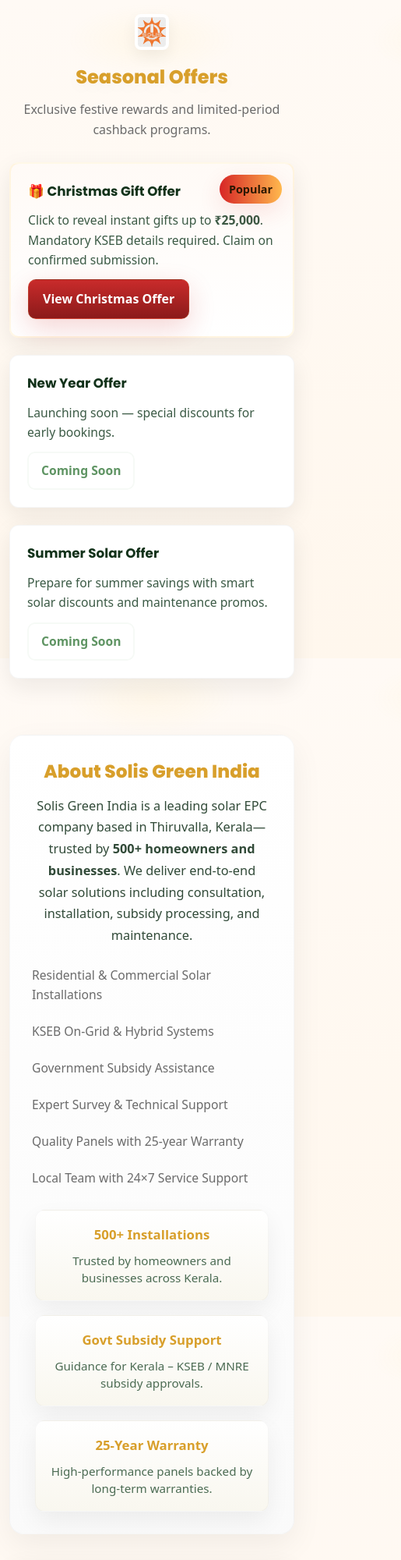
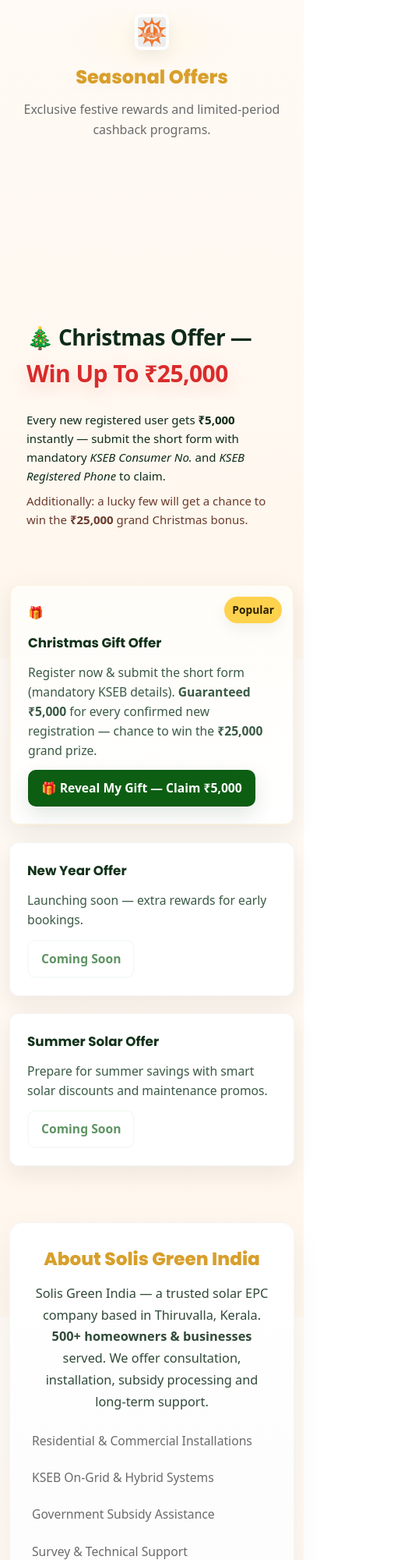
Before and after one commit to joshijacob/offers.solisgreenindia.in, a plain HTML site: page index.html in a window 390 px wide. Shown: the top 2000 px of the page at 78% size, 515 px wide, since content can reach past the window. Drawn offline with Linux system fonts and the light colour scheme.

Commit message:
Update index.html

```diff
--- a/index.html
+++ b/index.html
@@ -3,69 +3,25 @@
 <head>
   <meta charset="utf-8" />
   <meta name="viewport" content="width=device-width,initial-scale=1" />
-  <title>Seasonal Offers | Solis Green India</title>
-
-  <meta name="description" content="Seasonal offers and festive cashback campaigns from Solis Green India. Enjoy special Christmas and New Year solar rewards." />
+  <title>Christmas Offer | Solis Green India — Win Up To ₹25,000</title>
+  <meta name="description" content="Christmas Offer — Join Solis Green India and get ₹5,000 instantly on registration. Chance to win up to ₹25,000 in festive rewards. Mandatory KSEB details required." />
   <meta name="robots" content="index,follow" />
   <link rel="canonical" href="https://offers.solisgreenindia.in/" />
 
-  <!-- Poppins font -->
+  <!-- Fonts -->
   <link href="https://fonts.googleapis.com/css2?family=Poppins:wght@300;400;500;600;700;800&display=swap" rel="stylesheet">
 
-  <!-- Main theme CSS (Gold & White Premium) -->
+  <!-- Main CSS -->
   <link rel="stylesheet" href="/assets/css/offers.css">
 
-  <!-- Christmas accent overrides: red & gold CTAs + badge -->
+  <!-- Inline Christmas accent styles (small overrides for hero sizing) -->
   <style>
-    /* Christmas red & gold accent overrides (scoped, minimal) */
-    .offer-card.highlight {
-      border: 2px solid rgba(255, 197, 60, 0.12);
-      background: linear-gradient(180deg,#fffaf6,#ffffff);
-    }
-
-    /* badge: glowing red -> gold */
-    .offer-card.highlight .card-badge {
-      background: linear-gradient(90deg, #d72626 0%, #ffb84d 100%);
-      color: #2b1700;
-      box-shadow: 0 10px 30px rgba(215,40,40,0.12);
-    }
-
-    /* primary CTA (for highlighted/Christmas card): red button with gold rim */
-    .offer-card.highlight .btn-primary {
-      background: linear-gradient(180deg, #c92b2b, #8b1a1a);
-      border: 1px solid rgba(255, 190, 80, 0.14);
-      box-shadow: 0 12px 34px rgba(200,30,30,0.18);
-      color: #fff;
-    }
-
-    /* CTA hover: gold outline and subtle glow */
-    .offer-card.highlight .btn-primary:hover {
-      transform: translateY(-3px);
-      box-shadow: 0 20px 48px rgba(200,30,30,0.24), 0 0 18px rgba(255, 190, 80, 0.08);
-      border-color: rgba(255,190,80,0.28);
-    }
-
-    /* small trophy/amount style if you show amounts later */
-    .prize-pill {
-      display:inline-block;
-      padding:6px 10px;
-      border-radius:999px;
-      font-weight:700;
-      background: linear-gradient(90deg,#ffd24d,#ffb84d);
-      color:#3b2300;
-      box-shadow: 0 8px 20px rgba(0,0,0,0.08);
-    }
-
-    /* Slight extra emphasis for Christmas title */
-    .offer-card.highlight h2::before {
-      content: "🎁 ";
-    }
-
-    /* Ensure text contrast for buttons on mobile */
-    @media (max-width:640px){
-      .offer-card.highlight .btn-primary { padding:12px 18px; font-size:1rem; }
-      .card-badge { font-size:0.9rem; padding:7px 12px; }
-    }
+    /* Make hero text bigger and prize highlight */
+    .hero-banner { padding:28px 22px; border-radius:14px; }
+    .hero-title { font-size: clamp(28px, 5.8vw, 56px); letter-spacing: -0.02em; }
+    .hero-sub { font-size: clamp(15px, 2.2vw, 20px); }
+    .hero-prize { font-size: clamp(32px, 6.6vw, 68px); font-weight:900; color:#d92b2b; text-shadow:0 6px 22px rgba(217,43,43,0.18); }
+    @media (max-width:640px){ .hero-prize { font-size: 30px; } .hero-title{ font-size:28px; } }
   </style>
 </head>
 
@@ -80,72 +36,78 @@
     <p class="offers-sub">Exclusive festive rewards and limited-period cashback programs.</p>
   </header>
 
-  <!-- decorative confetti/glow (optional) -->
-  <div class="hero-confetti" aria-hidden="true"></div>
+  <!-- Snow layer (CSS) and sparkle canvas (JS draws stars) -->
+  <div class="snow-layer" aria-hidden="true"></div>
+  <canvas id="sparkleCanvas" class="sparkle-canvas" aria-hidden="true"></canvas>
 
-  <!-- Offers carousel -->
+  <!-- Hero Banner -->
   <main class="container" role="main">
+    <section class="hero-banner" aria-labelledby="heroHeading">
+      <h2 id="heroHeading" class="hero-title">🎄 Christmas Offer — <span class="hero-prize">Win Up To ₹25,000</span></h2>
+      <p class="hero-sub">
+        Every new registered user gets <strong>₹5,000</strong> instantly — submit the short form with mandatory <em>KSEB Consumer No.</em> and <em>KSEB Registered Phone</em> to claim.
+        <span style="display:block;margin-top:8px;color:#6b3b2b;">Additionally: a lucky few will get a chance to win the <strong>₹25,000</strong> grand Christmas bonus.</span>
+      </p>
+    </section>
+
+    <!-- Offers carousel -->
     <section class="offers-list" aria-label="Active offers">
       <!-- Christmas (highlighted) -->
       <article class="offer-card highlight" data-offer="christmas" tabindex="0" aria-label="Christmas Offer">
         <div class="card-badge">Popular</div>
+
+        <!-- Animated ribbon + gift icon -->
+        <div class="gift-ribbon" aria-hidden="true">
+          <div class="gift-box" role="img" aria-label="gift box">🎁</div>
+          <div class="ribbon-left"></div>
+          <div class="ribbon-right"></div>
+        </div>
+
         <h2>Christmas Gift Offer</h2>
-        <p class="card-desc">Click to reveal instant gifts up to <strong>₹25,000</strong>. Mandatory KSEB details required. Claim on confirmed submission.</p>
+        <p class="card-desc">
+          Register now & submit the short form (mandatory KSEB details). <strong>Guaranteed ₹5,000</strong> for every confirmed new registration — chance to win the <strong>₹25,000</strong> grand prize.
+        </p>
+
         <div class="card-actions">
-          <a href="/christmas/" class="btn btn-primary offer-cta" data-offer="christmas" title="View Christmas Offer">View Christmas Offer</a>
+          <a href="/christmas/" class="btn btn-primary offer-cta" data-offer="christmas" title="View Christmas Offer">🎁 Reveal My Gift — Claim ₹5,000</a>
         </div>
       </article>
 
       <!-- New Year (coming soon) -->
       <article class="offer-card" data-offer="newyear" tabindex="0" aria-label="New Year Offer - Coming Soon">
         <h2>New Year Offer</h2>
-        <p class="card-desc">Launching soon — special discounts for early bookings.</p>
-        <div class="card-actions">
-          <a class="btn btn-outline disabled" aria-disabled="true">Coming Soon</a>
-        </div>
+        <p class="card-desc">Launching soon — extra rewards for early bookings.</p>
+        <div class="card-actions"><a class="btn btn-outline disabled" aria-disabled="true">Coming Soon</a></div>
       </article>
 
       <!-- Summer (coming soon) -->
       <article class="offer-card" data-offer="summer" tabindex="0" aria-label="Summer Offer - Coming Soon">
         <h2>Summer Solar Offer</h2>
         <p class="card-desc">Prepare for summer savings with smart solar discounts and maintenance promos.</p>
-        <div class="card-actions">
-          <a class="btn btn-outline disabled" aria-disabled="true">Coming Soon</a>
-        </div>
+        <div class="card-actions"><a class="btn btn-outline disabled" aria-disabled="true">Coming Soon</a></div>
       </article>
     </section>
 
-    <!-- Company intro (bottom) -->
+    <!-- Company intro -->
     <section class="company-intro" aria-labelledby="aboutOffers">
       <h2 id="aboutOffers">About Solis Green India</h2>
-
       <p class="intro-text">
-        Solis Green India is a leading solar EPC company based in Thiruvalla, Kerala—trusted by
-        <strong>500+ homeowners and businesses</strong>. We deliver end-to-end solar solutions including consultation, installation, subsidy processing, and maintenance.
+        Solis Green India — a trusted solar EPC company based in Thiruvalla, Kerala. <strong>500+ homeowners & businesses</strong> served. We offer consultation, installation, subsidy processing and long-term support.
       </p>
 
-      <ul class="intro-list" aria-hidden="false">
-        <li>Residential & Commercial Solar Installations</li>
+      <ul class="intro-list">
+        <li>Residential & Commercial Installations</li>
         <li>KSEB On-Grid & Hybrid Systems</li>
         <li>Government Subsidy Assistance</li>
-        <li>Expert Survey & Technical Support</li>
-        <li>Quality Panels with 25-year Warranty</li>
-        <li>Local Team with 24×7 Service Support</li>
+        <li>Survey & Technical Support</li>
+        <li>Quality Panels — 25-year warranty</li>
+        <li>Local 24×7 Service Team</li>
       </ul>
 
-      <div class="features-grid" role="list">
-        <div class="feature-box" role="listitem">
-          <h3>500+ Installations</h3>
-          <p>Trusted by homeowners and businesses across Kerala.</p>
-        </div>
-        <div class="feature-box" role="listitem">
-          <h3>Govt Subsidy Support</h3>
-          <p>Guidance for Kerala – KSEB / MNRE subsidy approvals.</p>
-        </div>
-        <div class="feature-box" role="listitem">
-          <h3>25-Year Warranty</h3>
-          <p>High-performance panels backed by long-term warranties.</p>
-        </div>
+      <div class="features-grid">
+        <div class="feature-box"><h3>500+ Installations</h3><p>Trusted across Kerala.</p></div>
+        <div class="feature-box"><h3>Govt Subsidy Support</h3><p>We help with KSEB & MNRE processing.</p></div>
+        <div class="feature-box"><h3>25-Year Warranty</h3><p>Top-tier panels and workmanship.</p></div>
       </div>
     </section>
 
@@ -155,7 +117,6 @@
         <h3>Contact Solis Green India</h3>
 
         <div class="contact-row with-dividers">
-
           <div class="contact-column">
             <strong>Primary (Sales)</strong>
             <a href="tel:8301849474">📞 83018 49474</a>
@@ -177,7 +138,6 @@
             <a href="tel:8606849474">🛠️ 86068 49474</a>
             <a class="email" href="mailto:solisgreenindia@gmail.com">✉ solisgreenindia@gmail.com</a>
           </div>
-
         </div>
       </div>
     </section>
@@ -189,6 +149,9 @@
 
   <!-- Scripts -->
   <script src="/assets/js/offers.js" defer></script>
-  <script>document.getElementById('year').textContent = new Date().getFullYear();</script>
+  <script>
+    // set year
+    document.getElementById('year').textContent = new Date().getFullYear();
+  </script>
 </body>
 </html>
```
